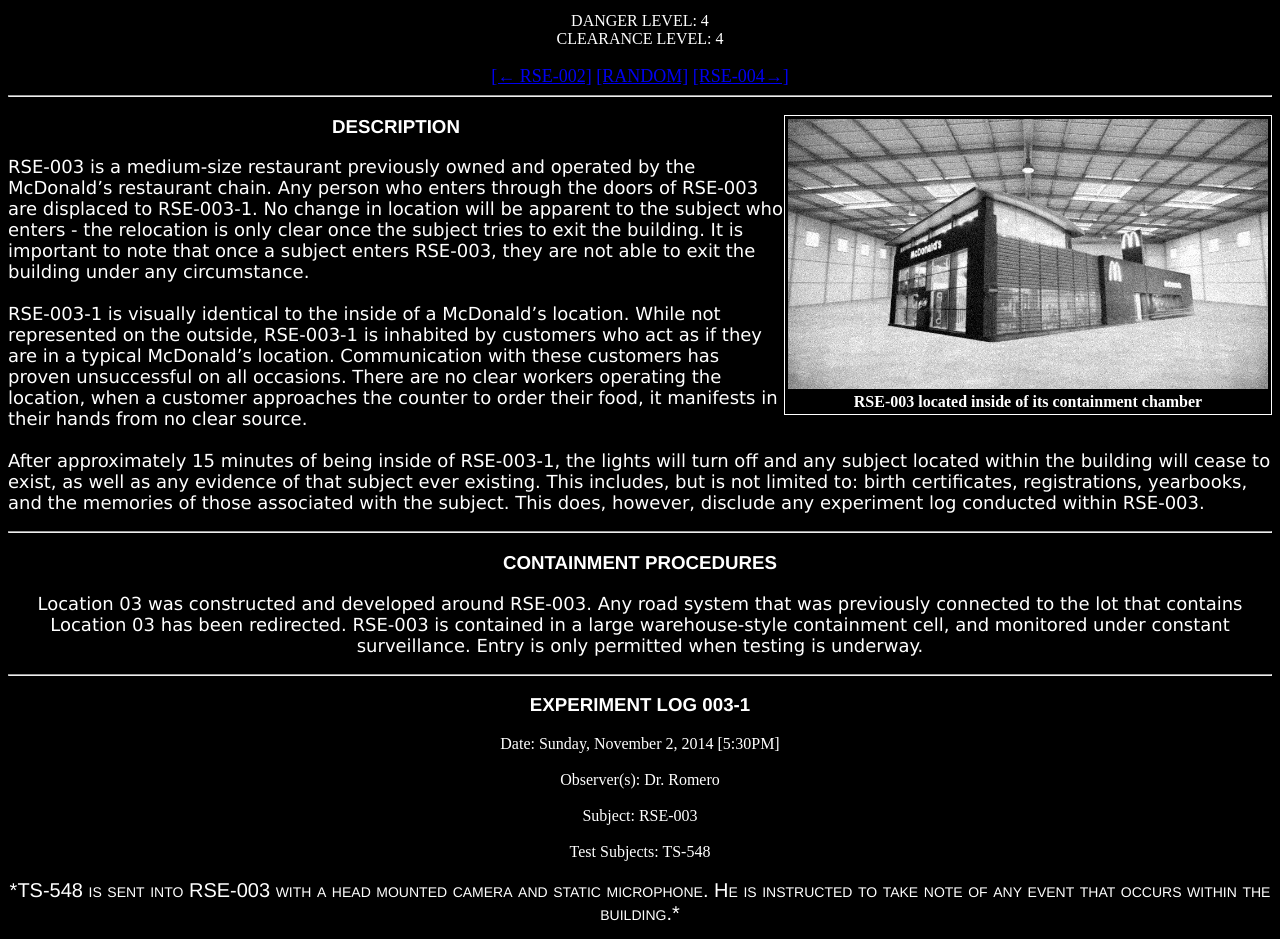
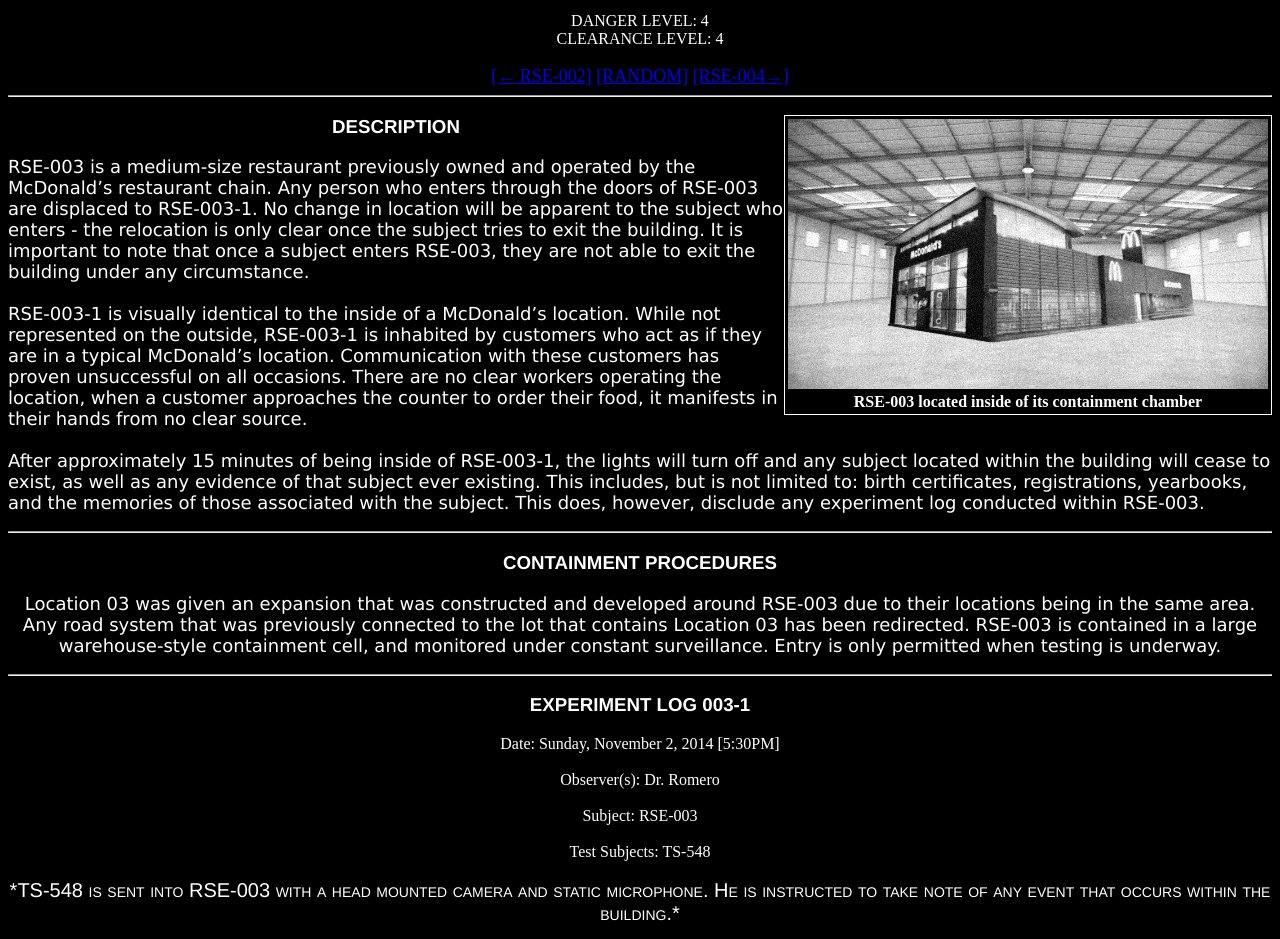
Before and after one commit to sdslayer/rsewiki, a plain HTML site: page section01/003.html in a window 1280 px wide. Shown: the part 158-1097 px from the top of the page. Drawn offline with Linux system fonts and the light colour scheme; no server answers.

Commit message:
idktbh
idktbh

```diff
--- a/section01/003.html
+++ b/section01/003.html
@@ -63,7 +63,7 @@ After approximately 15 minutes of being inside of RSE-003-1, the lights will tur
     </hr>
     <h3>CONTAINMENT PROCEDURES</h3>
 
-	<p style="text-align:center;">Location 03 was constructed and developed around RSE-003. Any road system that was previously connected to the lot that contains Location 03 has been redirected. RSE-003 is contained in a large warehouse-style containment cell, and monitored under constant surveillance. Entry is only permitted when testing is underway. </p>
+	<p style="text-align:center;">Location 03 was given an expansion that was constructed and developed around RSE-003 due to their locations being in the same area. Any road system that was previously connected to the lot that contains Location 03 has been redirected. RSE-003 is contained in a large warehouse-style containment cell, and monitored under constant surveillance. Entry is only permitted when testing is underway. </p>
     <hr>
     </hr>
     <h3>EXPERIMENT LOG 003-1</h3>
```
Also changed, not shown: section01/018.html (+1 -1 lines).
